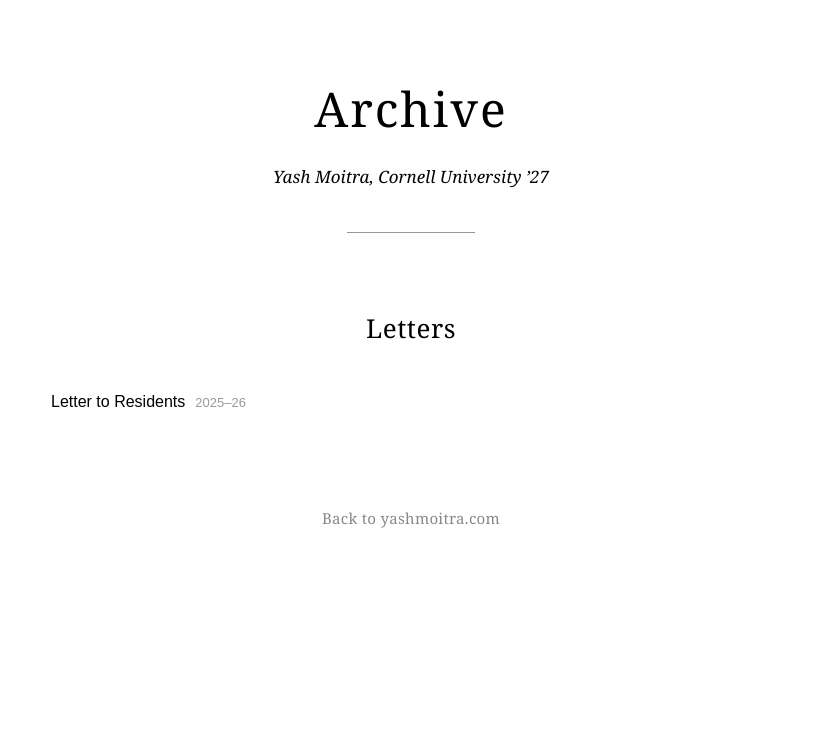
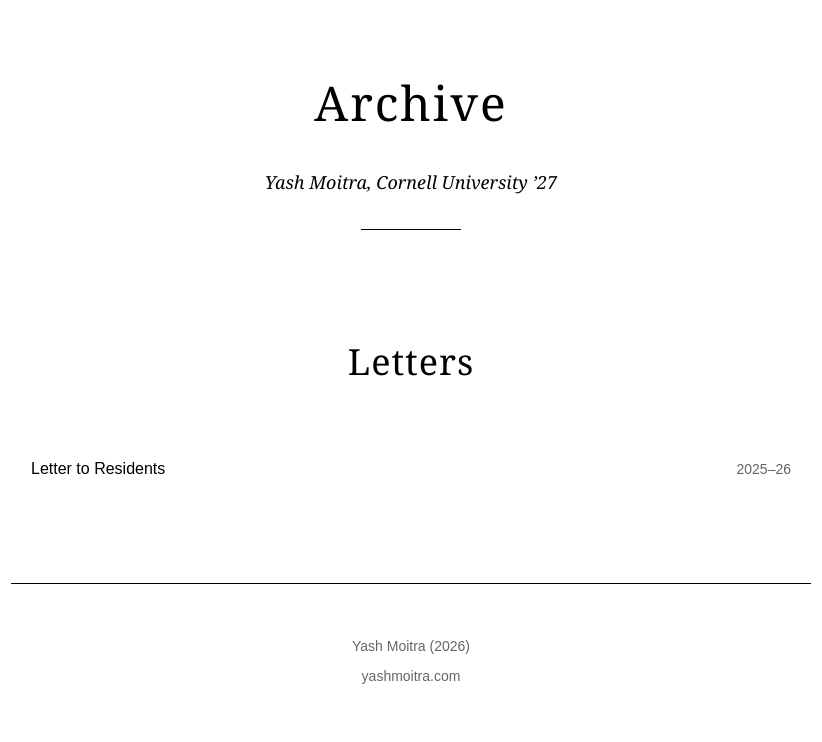
Before and after one commit to moitrayash/Archive, a plain HTML site: page index.html in a window 1280 px wide. Shown: the whole page, without its empty margins (229-1051 px from the left). Drawn offline with Linux system fonts and the light colour scheme.

Commit message:
Update index.html with new layout and styles
Refactor HTML structure and styling for improved layout and readability.

```diff
--- a/index.html
+++ b/index.html
@@ -5,131 +5,38 @@
 <meta name="viewport" content="width=device-width, initial-scale=1.0" />
 <title>Archive</title>
 <meta name="description" content="Archive — Yash Moitra." />
-<style>
-*, *::before, *::after { margin: 0; padding: 0; box-sizing: border-box; }
-html { font-size: 16px; }
-body {
-background: #fff;
-color: #000;
-font-family: Arial, Helvetica, sans-serif;
-line-height: 1.8;
-padding: 80px 24px 120px;
-}
-.wrap {
-width: 100%;
-max-width: 720px;
-margin: 0 auto;
-}
-header {
-text-align: center;
-}
-h1 {
-font-family: Georgia, 'Times New Roman', serif;
-font-size: 48px;
-font-weight: normal;
-letter-spacing: 2px;
-line-height: 1.2;
-}
-.byline {
-font-family: Georgia, 'Times New Roman', serif;
-font-style: italic;
-font-size: 17px;
-margin-top: 24px;
-}
-.rule {
-width: 128px;
-height: 1px;
-background: #999;
-margin: 40px auto 0;
-}
-.section {
-margin-top: 72px;
-}
-.section h2 {
-font-family: Georgia, 'Times New Roman', serif;
-font-size: 26px;
-font-weight: normal;
-letter-spacing: 0.02em;
-text-align: center;
-margin-bottom: 36px;
-}
-.entries {
-display: flex;
-flex-direction: column;
-gap: 20px;
-}
-.entry {
-position: relative;
-display: inline-block;
-}
-.entry a {
-font-family: Arial, Helvetica, sans-serif;
-font-size: 16px;
-color: #000;
-text-decoration: none;
-}
-.entry a:hover {
-color: #888;
-}
-.entry .meta {
-font-size: 13px;
-color: #999;
-margin-left: 10px;
-}
-.entry a:hover::before {
-content: attr(data-tip);
-position: absolute;
-bottom: calc(100% + 8px);
-left: 0;
-width: max-content;
-max-width: 280px;
-background: #000;
-color: #fff;
-font-family: Georgia, 'Times New Roman', serif;
-font-size: 13px;
-line-height: 1.5;
-letter-spacing: 0.01em;
-padding: 6px 10px;
-white-space: normal;
-z-index: 2;
-pointer-events: none;
-}
-.back {
-margin-top: 88px;
-text-align: center;
-}
-.back a {
-font-family: Georgia, 'Times New Roman', serif;
-font-size: 15px;
-color: #888;
-text-decoration: none;
-letter-spacing: 0.02em;
-}
-.back a:hover {
-color: #000;
-}
-@media (max-width: 600px) {
-body { padding: 56px 20px 88px; }
-h1 { font-size: 36px; }
-}
-</style>
+<link rel="stylesheet" href="/styles.css" />
 </head>
 <body>
-<div class="wrap">
-<header>
-<h1>Archive</h1>
-<p class="byline">Yash Moitra, Cornell University &rsquo;27</p>
-<div class="rule"></div>
-</header>
+<div id="app">
+  <div class="main-view">
+    <header>
+      <h1>Archive</h1>
+      <p class="author-name">Yash Moitra, Cornell University &rsquo;27</p>
+      <div class="header-line"></div>
+    </header>
 
-<section class="section">
-<h2>Letters</h2>
-<div class="entries">
-<div class="entry"><a href="/letter-to-residents/" target="_blank" rel="noopener noreferrer" data-tip="From my days as a Resident Advisor at Cornell">Letter to Residents</a><span class="meta">2025&ndash;26</span></div>
+    <main>
+      <section id="letters">
+        <h2 class="category-heading">Letters</h2>
+        <ul class="work-list">
+          <li class="work-item">
+            <a href="/letter-to-residents/" data-tip="From my days as a Resident Advisor at Cornell">Letter to Residents</a>
+            <span class="work-year">2025&ndash;26</span>
+          </li>
+        </ul>
+      </section>
+    </main>
+
+    <footer>
+      <p>Yash Moitra (<span id="footerYear">2026</span>)</p>
+      <p class="footer-site"><a href="https://yashmoitra.com" target="_blank" rel="noopener noreferrer">yashmoitra.com</a></p>
+    </footer>
+  </div>
 </div>
-</section>
 
-<div class="back"><a href="https://yashmoitra.com" target="_blank" rel="noopener noreferrer">Back to yashmoitra.com</a></div>
-</div>
+<script>
+  document.getElementById("footerYear").textContent = new Date().getFullYear();
+</script>
 </body>
 </html>
```
